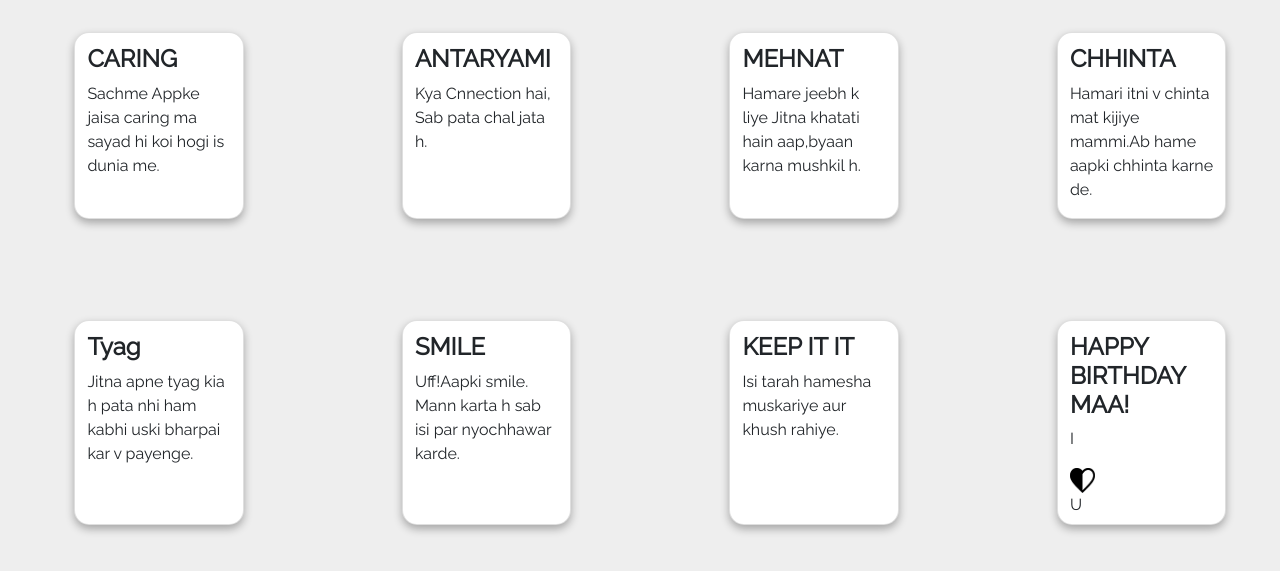
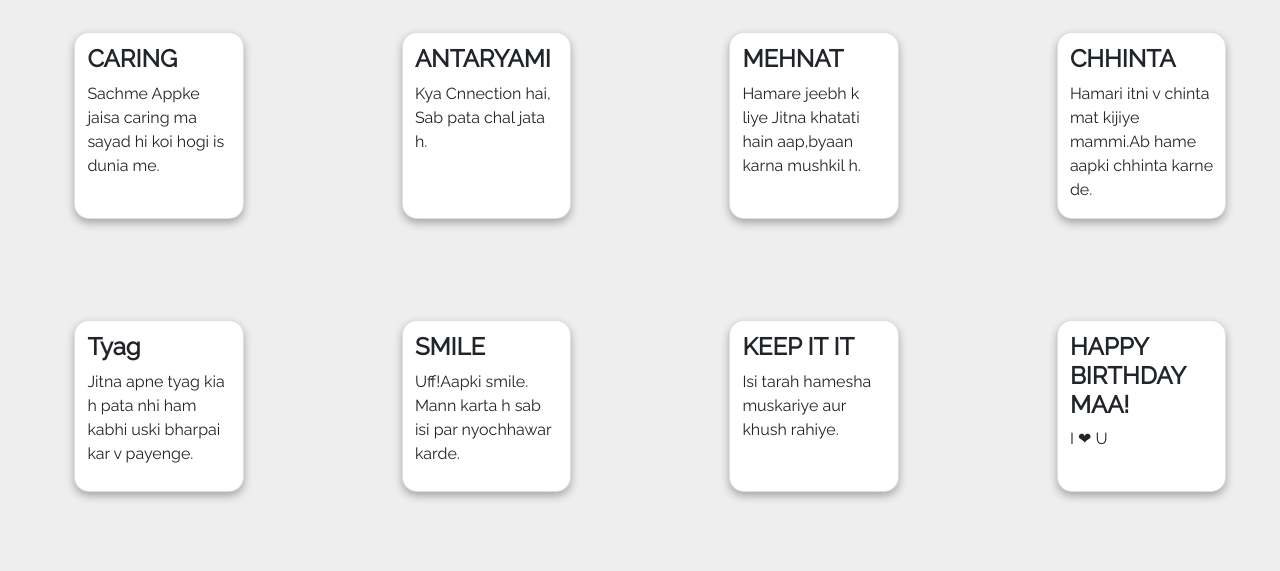
Before and after one commit to Shubhiey/Shubhiey.github.io, a plain HTML site: page index.html in a window 1280 px wide. Shown: the part 59-630 px from the top of the page. Drawn offline with nearby package versions, Linux system fonts and the light colour scheme.

Commit message:
Image removed

```diff
--- a/index.html
+++ b/index.html
@@ -85,7 +85,7 @@
                 <div class="card">
                     <div class="container">
                         <h4><b>HAPPY BIRTHDAY MAA!</b></h4>
-                        <p>I</p><img src="_ionicons_svg_md-heart-half.png" width="25px" height="25px"><p>U</p>
+                        <p>I ❤ U</p>
                     </div>
                 </div>
             </div>
```
